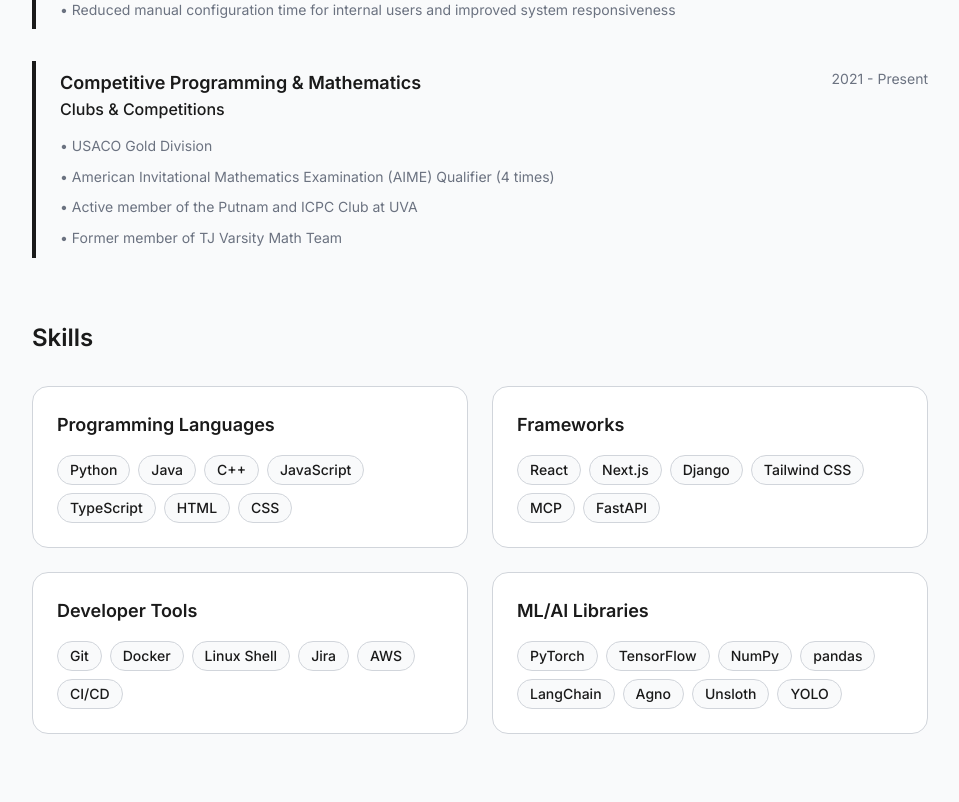
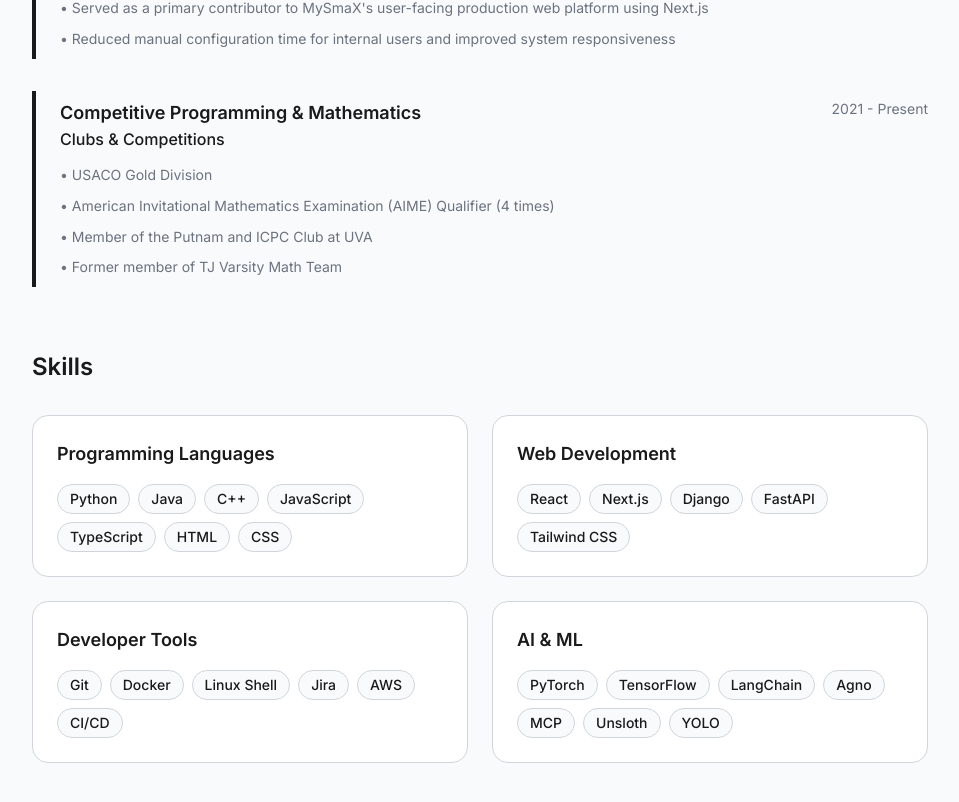
Before and after one commit to bestsemper/website, a Next.js app: page / in a window 1280 px wide. Shown: the part 1936-2738 px from the top of the page, without its empty margins (160-1119 px from the left). Built offline with nearby package versions, Linux system fonts and the light colour scheme.

Commit message:
added skill pill component for projects
Signed-off-by: BestSemper <futurekim07@gmail.com>

```diff
--- a/components/Experience.tsx
+++ /dev/null
@@ -1,53 +0,0 @@
-"use client";
-
-import { experience } from "@/data/resume";
-
-export default function Experience() {
-  return (
-    <section id="experience" className="py-20 px-4 bg-[var(--background-color)] bg-opacity-50">
-      <div className="max-w-7xl mx-auto">
-        <h2 className="text-4xl md:text-5xl font-bold text-center mb-16">
-          <span className="gradient-text">Experience</span>
-        </h2>
-
-        <div className="max-w-4xl mx-auto space-y-8">
-          {experience.map((exp, index) => (
-            <div
-              key={index}
-              className="relative p-8 rounded-2xl border border-[var(--primary-color)] border-opacity-20 hover:border-opacity-50 transition-all hover:scale-105 bg-gradient-to-br from-[var(--gradient-from)] to-[var(--gradient-to)] bg-opacity-5"
-            >
-              <div className="flex flex-col md:flex-row md:justify-between md:items-start mb-4">
-                <div>
-                  <h3 className="text-2xl font-bold text-[var(--primary-color)] mb-2">
-                    {exp.title}
-                  </h3>
-                  <p className="text-lg gradient-text font-semibold">
-                    {exp.company}
-                  </p>
-                  <p className="text-sm text-[var(--primary-color)] opacity-70 mt-1">
-                    {exp.location}
-                  </p>
-                </div>
-                <span className="text-sm text-[var(--primary-color)] opacity-70 mt-2 md:mt-0">
-                  {exp.period}
-                </span>
-              </div>
-
-              <ul className="space-y-3">
-                {exp.description.map((desc, idx) => (
-                  <li
-                    key={idx}
-                    className="flex items-start gap-3 text-[var(--primary-color)] opacity-90"
-                  >
-                    <span className="text-[var(--gradient-from)] mt-1">▹</span>
-                    <span>{desc}</span>
-                  </li>
-                ))}
-              </ul>
-            </div>
-          ))}
-        </div>
-      </div>
-    </section>
-  );
-}
--- a/components/Navbar.tsx
+++ b/components/Navbar.tsx
@@ -14,6 +14,12 @@
         setScrolled(true);
       } else {
         setScrolled(false);
+      }
+
+      // Check if we're at the bottom of the page
+      if (Math.ceil(window.innerHeight + window.scrollY) >= document.documentElement.scrollHeight) {
+        setActiveLink("contact");
+        return;
       }
 
       // Detect which section is currently in view
--- a/components/Projects.tsx
+++ b/components/Projects.tsx
@@ -1,22 +1,17 @@
 "use client";
 
-import { projects, skills } from "@/data/resume";
+import { projects, skillDefinitions } from "@/data/resume";
 import { SkillPill, SkillItem } from "./SkillPill";
 
 // Helper to find skill description
 const getSkillWithDescription = (techName: string): string | SkillItem => {
-  for (const category of Object.values(skills)) {
-    const found = category.find(item => {
-      if (typeof item === "string") return item === techName;
-      return item.name === techName;
-    });
+  // @ts-ignore - we know skillDefinitions is an object with string keys
+  const description = skillDefinitions[techName];
 
-    if (found) {
-      // If found as string, return string (no description available)
-      // If found as object, return object (has description)
-      return found;
-    }
+  if (description) {
+    return { name: techName, description };
   }
+
   return techName;
 };
 
--- a/data/resume.ts
+++ b/data/resume.ts
@@ -7,7 +7,7 @@
 };
 
 export const about = {
-  description: "Computer Science student at the University of Virginia with a passion for machine learning, AI research, and full-stack development. Currently researching human-aligned decision-making in LLM agents at ML@UVA in collaboration with Johns Hopkins APL.",
+  description: "I am a researcher and developer driven by the challenge of aligning artificial intelligence with human values. At ML@UVA, I collaborate with Johns Hopkins APL to study decision-making in LLM agents, exploring how we can make AI systems more reliable and interpretable. Beyond research, I enjoy building practical full-stack applications and solving challenging math & cs problems.",
 };
 
 export const education = [
@@ -72,7 +72,7 @@
     description: [
       "USACO Gold Division",
       "American Invitational Mathematics Examination (AIME) Qualifier (4 times)",
-      "Active member of the Putnam and ICPC Club at UVA",
+      "Member of the Putnam and ICPC Club at UVA",
       "Former member of TJ Varsity Math Team",
     ],
   },
@@ -94,7 +94,7 @@
   {
     title: "Offline AI Model for North Korea",
     description: "Offline generative AI solution for distributing reliable information in North Korea. Received $7,500 grant from Human Rights Foundation.",
-    technologies: ["Python", "LangChain", "HuggingFace", "Unsloth", "LLM Fine-tuning"],
+    technologies: ["Python", "LangChain", "HuggingFace", "Unsloth"],
     highlights: [
       "Developed offline AI solution by fine-tuning LLMs for edge devices",
       "Received $7,500 grant from Human Rights Foundation",
@@ -105,7 +105,7 @@
   {
     title: "Diplomacy AI Agent Research",
     description: "Research project exploring human-aligned decision-making in the strategy game Diplomacy.",
-    technologies: ["Python", "PyTorch", "LangChain", "OpenAI API"],
+    technologies: ["Python", "PyTorch", "LangChain"],
     highlights: [
       "Studying LLM agent decision-making alignment",
       "Experimenting with fine-tuning and steering vectors",
@@ -115,41 +115,70 @@
   },
 ];
 
+export const skillDefinitions = {
+  "Python": "Primary language for AI/ML research and backend development.",
+  "Java": "Object-oriented programming for scalable applications.",
+  "C++": "High-performance computing and systems programming.",
+  "JavaScript": "Core technology for interactive web development.",
+  "TypeScript": "Typed superset of JavaScript for robust application scale.",
+  "HTML": "Standard markup language for web documents.",
+  "CSS": "Style sheet language for web presentation.",
+  "React": "A JavaScript library for building user interfaces.",
+  "Next.js": "The React Framework for the Web.",
+  "Django": "A high-level Python Web framework that encourages rapid development.",
+  "FastAPI": "A modern web framework for building APIs with Python.",
+  "Tailwind CSS": "A utility-first CSS framework for rapidly building custom designs.",
+  "Git": "Distributed version control system.",
+  "Docker": "Platform for developing, shipping, and running applications in containers.",
+  "Linux Shell": "Command-line interface for interacting with the operating system.",
+  "Jira": "Issue tracking and project management tool.",
+  "AWS": "Comprehensive cloud computing platform.",
+  "CI/CD": "Automating build, test, and deployment pipelines.",
+  "PyTorch": "Open source machine learning framework.",
+  "TensorFlow": "End-to-end open source platform for machine learning.",
+  "LangChain": "Framework for developing applications powered by LLMs.",
+  "Agno": "Multi-agent framework for building private and secure AI products.",
+  "MCP": "Model Context Protocol that enables AI agents to access external tools and data.",
+  "Unsloth": "Optimized library for faster LLM fine-tuning.",
+  "YOLO": "Real-time object detection system.",
+  "CNNs": "Convolutional Neural Networks for visual imagery analysis.",
+  "Computer Vision": "Field of AI enabling computers to derive information from images.",
+  "HuggingFace": "Platform and community for open-source machine learning models.",
+};
+
 export const skills = {
   "Programming Languages": [
-    { name: "Python", description: "Primary language for AI/ML research and backend development." },
-    { name: "Java", description: "Object-oriented programming for scalable applications." },
-    { name: "C++", description: "High-performance computing and systems programming." },
-    { name: "JavaScript", description: "Core technology for interactive web development." },
-    { name: "TypeScript", description: "Typed superset of JavaScript for robust application scale." },
-    { name: "HTML", description: "Standard markup language for web documents." },
-    { name: "CSS", description: "Style sheet language for web presentation." },
+    { name: "Python", description: skillDefinitions["Python"] },
+    { name: "Java", description: skillDefinitions["Java"] },
+    { name: "C++", description: skillDefinitions["C++"] },
+    { name: "JavaScript", description: skillDefinitions["JavaScript"] },
+    { name: "TypeScript", description: skillDefinitions["TypeScript"] },
+    { name: "HTML", description: skillDefinitions["HTML"] },
+    { name: "CSS", description: skillDefinitions["CSS"] },
   ],
-  "Frameworks": [
-    { name: "React", description: "A JavaScript library for building user interfaces." },
-    { name: "Next.js", description: "The React Framework for the Web." },
-    { name: "Django", description: "A high-level Python Web framework that encourages rapid development." },
-    { name: "Tailwind CSS", description: "A utility-first CSS framework for rapidly building custom designs." },
-    { name: "MCP", description: "Model Context Protocol for connecting AI models to data and tools." },
-    { name: "FastAPI", description: "A modern, fast (high-performance), web framework for building APIs with Python." },
+  "Web Development": [
+    { name: "React", description: skillDefinitions["React"] },
+    { name: "Next.js", description: skillDefinitions["Next.js"] },
+    { name: "Django", description: skillDefinitions["Django"] },
+    { name: "FastAPI", description: skillDefinitions["FastAPI"] },
+    { name: "Tailwind CSS", description: skillDefinitions["Tailwind CSS"] },
   ],
   "Developer Tools": [
-    { name: "Git", description: "Distributed version control system." },
-    { name: "Docker", description: "Platform for developing, shipping, and running applications in containers." },
-    { name: "Linux Shell", description: "Command-line interface for interacting with the operating system." },
-    { name: "Jira", description: "Issue tracking and project management tool." },
-    { name: "AWS", description: "Comprehensive cloud computing platform." },
-    { name: "CI/CD", description: "Continuous Integration and Continuous Delivery practices." },
+    { name: "Git", description: skillDefinitions["Git"] },
+    { name: "Docker", description: skillDefinitions["Docker"] },
+    { name: "Linux Shell", description: skillDefinitions["Linux Shell"] },
+    { name: "Jira", description: skillDefinitions["Jira"] },
+    { name: "AWS", description: skillDefinitions["AWS"] },
+    { name: "CI/CD", description: skillDefinitions["CI/CD"] },
   ],
-  "ML/AI Libraries": [
-    { name: "PyTorch", description: "Open source machine learning framework." },
-    { name: "TensorFlow", description: "End-to-end open source platform for machine learning." },
-    { name: "NumPy", description: "Fundamental package for scientific computing with Python." },
-    { name: "pandas", description: "Data analysis and manipulation tool." },
-    { name: "LangChain", description: "Framework for developing applications powered by language models." },
-    { name: "Agno", description: "Multi-agent framework for building private and secure AI products." },
-    { name: "Unsloth", description: "Optimized library for faster LLM fine-tuning." },
-    { name: "YOLO", description: "Real-time object detection system." },
+  "AI & ML": [
+    { name: "PyTorch", description: skillDefinitions["PyTorch"] },
+    { name: "TensorFlow", description: skillDefinitions["TensorFlow"] },
+    { name: "LangChain", description: skillDefinitions["LangChain"] },
+    { name: "Agno", description: skillDefinitions["Agno"] },
+    { name: "MCP", description: skillDefinitions["MCP"] },
+    { name: "Unsloth", description: skillDefinitions["Unsloth"] },
+    { name: "YOLO", description: skillDefinitions["YOLO"] },
   ],
 };
 
```
